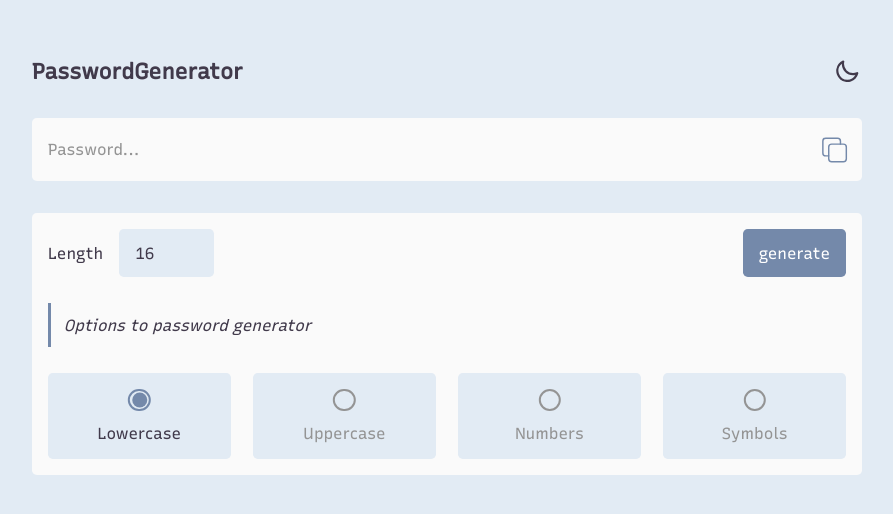
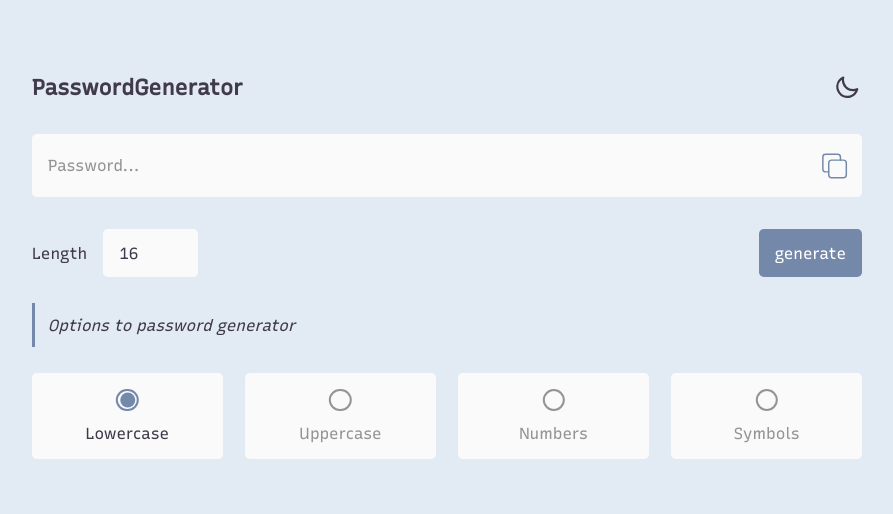
Before and after one commit to wilianch/password-generator, a React (Create React App) app: page / in a window 1280 px wide. Shown: the part 134-648 px from the top of the page, without its empty margins (193-1086 px from the left). Built offline with nearby package versions, Linux system fonts and the light colour scheme.

Commit message:
refactor components

```diff
--- a/src/components/Form/index.module.css
+++ b/src/components/Form/index.module.css
@@ -2,8 +2,7 @@
   display: grid;
   row-gap: 1.6rem;
   position: relative;
-  background-color: var(--color-primary-light);
-  padding: 1rem;
+  background-color: transparent;
   border-radius: var(--border-content);
 }
 
@@ -28,7 +27,7 @@
   border-radius: var(--border-content);
   padding: .9rem 1rem;
   color: var(--color-text);
-  background-color: var(--color-primary);
+  background-color: var(--color-primary-light);
 }
 
 .number_input::-webkit-outer-spin-button,
@@ -100,7 +99,7 @@
 
 .options_name {
   display: flex;
-  background-color: var(--color-primary);
+  background-color: var(--color-primary-light);
   cursor: pointer;
   padding: 3.2rem 1rem 1rem 1rem;
   align-items: center;
```
